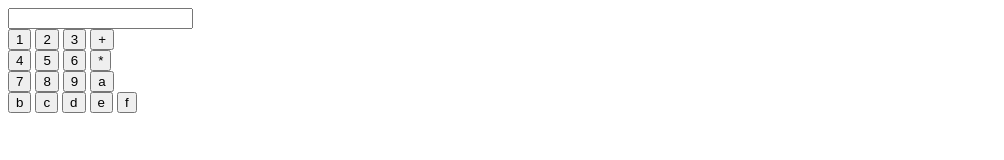
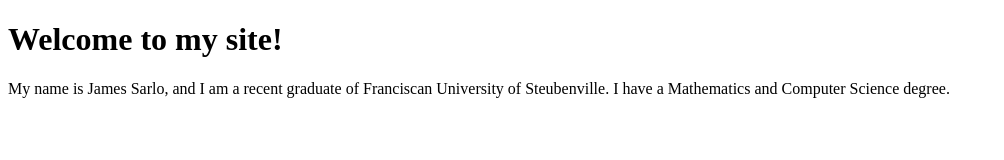
Before and after one commit to jsarlo/jsarlo.github.io, a plain HTML site: page index.html in a window 1280 px wide. Shown: the whole page, without its empty margins (0-1004 px from the left). Drawn offline with Linux system fonts and the light colour scheme.

Commit message:
Going to a portfolio site

```diff
--- a/index.html
+++ b/index.html
@@ -1,37 +1,7 @@
 <!DOCTYPE html>
-<html>
-<head>
-    <link rel = "stylesheet" href = "mystylesheet.css">
-    <link rel = "text/js" href = "calculator.js">
-</head>
 <body>
-<form class = "calcForm" name = "Calculator">
-    <input type="text" class="calcDisplay" id="display"/>
-    <div class ="calcRow">
-        <input type = "button" class = "calcButton" value = "1" onclick="numInput('1')"/>
-        <input type = "button" class = "calcButton" value = "2" onclick="numInput('2')"/>
-        <input type = "button" class = "calcButton" value = "3" onclick="numInput('3')"/>
-        <input type = "button" class = "calcButton" value = "+" onclick="setOperation('0')"/>
-    </div>
-    <div class ="calcRow">
-        <input type = "button" class = "calcButton" value = "4" onclick="numInput('1')"/>
-        <input type = "button" class = "calcButton" value = "5" onclick="numInput('2')"/>
-        <input type = "button" class = "calcButton" value = "6" onclick="numInput('3')"/>
-        <input type = "button" class = "calcButton" value = "*" onclick="setOperation('1')"/>
-    </div>
-    <div class ="calcRow">
-        <input type = "button" class = "calcButton" value = "7" onclick="numInput('7')"/>
-        <input type = "button" class = "calcButton" value = "8" onclick="numInput('8')"/>
-        <input type = "button" class = "calcButton" value = "9" onclick="numInput('9')"/>
-        <input type = "button" class = "calcButton" value = "a" onclick="numInput('a')"/>
-    </div>
-    <div class ="calcRow">
-        <input type = "button" class = "calcButton" value = "b" onclick="numInput('b')"/>
-        <input type = "button" class = "calcButton" value = "c" onclick="numInput('c')"/>
-        <input type = "button" class = "calcButton" value = "d" onclick="numInput('d')"/>
-        <input type = "button" class = "calcButton" value = "e" onclick="numInput('e')"/>
-        <input type = "button" class = "calcButton" value = "f" onclick="numInput('f')"/>
-    </div>
-</form>
+    <h1>Welcome to my site!</h1>
+    <p>
+        My name is James Sarlo, and I am a recent graduate of Franciscan University of Steubenville. I have a Mathematics and Computer Science degree.
+    </p>
 </body>
-</html>
```
